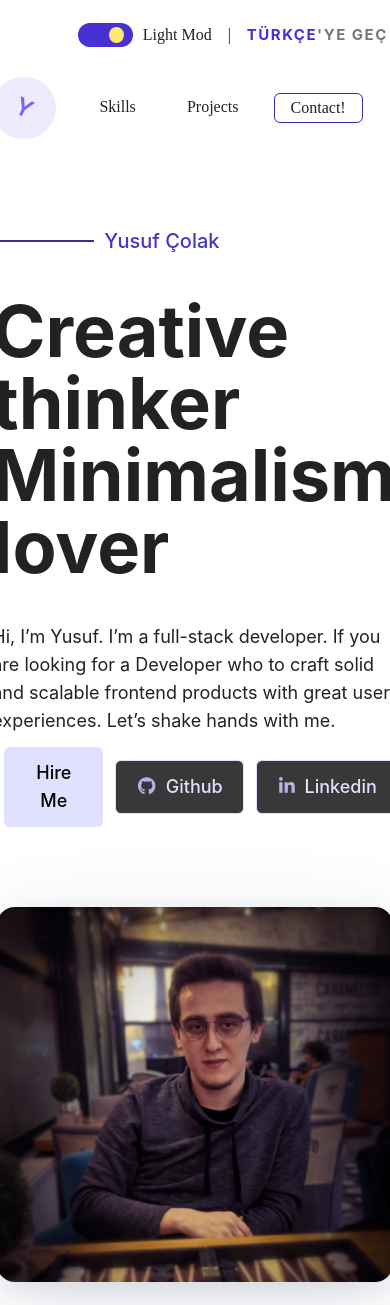
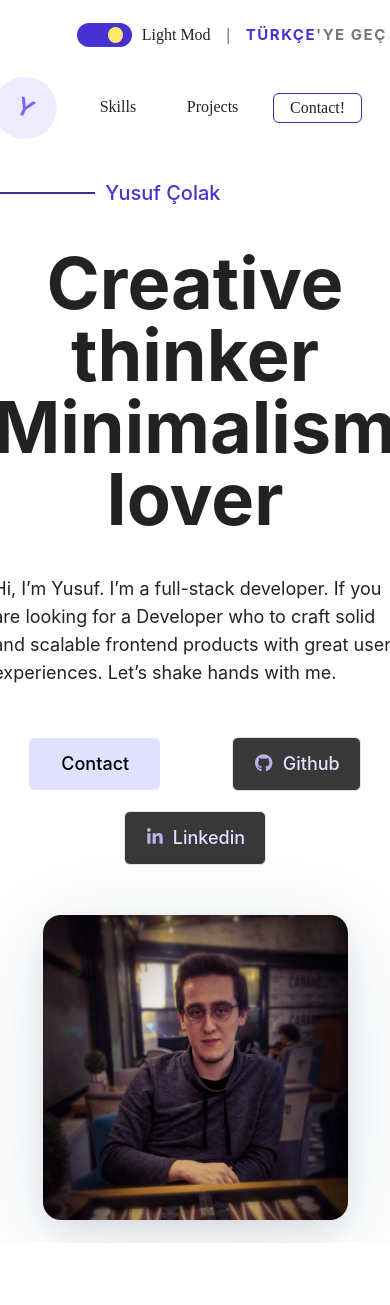
Before and after one commit to trkGates/Kisisel-Web-Sayfam, a React (Create React App) app: page / in a window 390 px wide. After the commit the page ends 1243 px from the top, so only its background shows below. Built offline with nearby package versions, Linux system fonts and the light colour scheme.

Commit message:
Hero finished

```diff
--- a/src/layout/Home.css
+++ b/src/layout/Home.css
@@ -1,4 +1,4 @@
 #MainContainer{
     width: 1170px;
-    margin: 23px 6%;
+    margin: 23px 4%;
 }
--- a/src/pages/CSS/Hero.css
+++ b/src/pages/CSS/Hero.css
@@ -1,37 +1,37 @@
 #HeroMain {
-  margin-top: 88px;
   display: flex;
+  justify-content: space-between;
+  align-items: center;
   flex-wrap: wrap;
+  width: 100%;
+  margin-top: 40px;
 }
 
 #leftSide {
   display: flex;
-  flex-direction: column;
-  flex-basis: calc(
-    100% - 476px
-  ); /* Sol tarafın genişliği, sağ taraftaki fotoğrafın genişliği kadar eksik olmalı */
+  flex-wrap: wrap;
+  width: 60%;
 }
+
 #rightSide {
   display: flex;
   justify-content: center;
-  align-items: flex-start; /* Sağ taraftaki fotoğrafın üstte hizalanması için */
-  flex-basis: 476px; /* Sağ taraftaki fotoğrafın sabit genişliği */
-  margin-top: 40px; /* Sol taraftaki içeriğin üzerinde bir boşluk bırakmak için */
+  align-items: center;
+  flex-wrap: wrap;
+  width: 396px;
 }
-#rightSideBG {
-  display: flex;
-  justify-content: center;
-  align-items: center;
+
+
+
+#rightSideFoto {
+  max-width: 396px;
+  height: 375px;
+  box-shadow: 0px 8px 28px -6px rgba(24, 39, 75, 0.12),
+    0px 18px 88px -4px rgba(24, 39, 75, 0.14);
+  border-radius: 18px;
 }
 .mg40 {
   margin-bottom: 40px;
-}
-#rightSideFoto {
-  max-width: 100%;
-  max-height: 375px;
-  box-shadow: 0px 8px 28px -6px rgba(24, 39, 75, 0.12),
-    0px 18px 88px -4px rgba(24, 39, 75, 0.14);
-  border-radius: 18px;
 }
 #duzCizgi {
   content: "";
@@ -68,8 +68,7 @@
   font-weight: 400;
   font-size: 18px;
   line-height: 28px;
-  max-width: 553px;
-  max-height: 84px;
+
 }
 #sol4 {
   display: flex;
@@ -95,6 +94,7 @@
   background: #e1e1ff;
   color: #000000;
   padding: 12px 32px;
+  width: 131px;
 }
 .sol4-2 {
   display: flex;
@@ -105,7 +105,6 @@
 }
 .sol4-2 p {
   margin-left: 10px;
-
 }
 .sol4-3 {
   display: flex;
@@ -118,3 +117,38 @@
 .sol4-3 p {
   margin-left: 10px;
 }
+
+@media (max-width: 1078px) {
+  #leftSide {
+    width: 100%;
+  }
+
+  #rightSide {
+    display: flex;
+    justify-content: center;
+    align-items: center;
+    flex-wrap: wrap;
+    width: 100%;
+  }
+  #sol2{
+    text-align: center;
+  }
+#sol4{
+width: 100%;
+}
+#sol4Button {
+  width: 100%;
+  justify-content: space-around;
+  flex-wrap: wrap;
+}
+#sol4Button a{
+  margin: 10px 10px;
+}
+}
+
+@media (max-width: 425px) {
+  #rightSideFoto {
+    max-width: 305px;
+    height: 305px;
+  }
+}
--- a/src/pages/Hero.js
+++ b/src/pages/Hero.js
@@ -1,37 +1,77 @@
-import React from "react";
+import React, { useContext, useEffect, useState } from "react";
 import Foto from "../img/Foto.png";
 import { FontAwesomeIcon } from "@fortawesome/react-fontawesome";
 import { faGithub, faLinkedinIn } from "@fortawesome/free-brands-svg-icons";
+import { LanguageVerisi } from "../contexts/LanguageContext";
 
 import "./CSS/Hero.css";
 const Hero = () => {
+  const { language } = useContext(LanguageVerisi);
+
+  const [sol2, setSol2] = useState("");
+  const [sol3, setSol3] = useState("");
+  const [sol4, setSol4] = useState("");
+
+  useEffect(() => {
+    if (language === "tr-TR") {
+      setSol2("Yaratıcı düşünce minimalist yaklaşım");
+      setSol3(
+        "Merhaba, ben Yusuf. Full-stack web geliştiricisiyim. Harika kullanıcı deneyimleri ile sağlam ve ölçeklenebilir önyüz ürünleri üretecek bir Developer arıyorsanız, hadi el sıkışalım."
+      );
+      setSol4("İletişim");
+    } else if (language === "en-US") {
+      setSol2("Creative thinker Minimalism Iover");
+      setSol3(
+        "Hi, I’m Yusuf. I’m a full-stack developer. If you are looking for a Developer who to craft solid and scalable frontend products with great user experiences. Let’s shake hands with me."
+      );
+      setSol4("Contact");
+    }
+  }, [language]);
+
   return (
     <div id="HeroMain">
       <div id="leftSide">
         <div id="sol1" className="mg40">
           <div id="duzCizgi"></div>
-          <div id="HeroName"> Yusuf Çolak </div>
+          <div id="HeroName">
+            <p>Yusuf Çolak</p>
+          </div>
         </div>
         <div id="sol2" className="mg40">
-          Creative thinker Minimalism Iover
+          {sol2}
         </div>
         <div id="sol3" className="mg40">
-          Hi, I’m Yusuf. I’m a full-stack developer. If you are looking for a
-          Developer who to craft solid and scalable frontend products with great
-          user experiences. Let’s shake hands with me.
+          {sol3}
         </div>
 
         <div id="sol4" className="mg40">
           <div id="sol4Button">
-            <button className="sol4-1 buttonSolFont">Hire Me</button>
-            <button className="sol4-2 buttonSolFont">
+            <a
+              className="sol4-1 buttonSolFont"
+              href=""
+              rel="noreferrer"
+              target="_blank"
+            >
+              {sol4}
+            </a>
+            <a
+              className="sol4-2 buttonSolFont"
+              href="https://github.com/trkGates"
+              rel="noreferrer"
+              target="_blank"
+            >
+
               <p>
                 <FontAwesomeIcon icon={faGithub} style={{ color: "#bab2e7" }} />
               </p>
               <p>Github</p>
-
-            </button>
-            <button className="sol4-3 buttonSolFont">
+            </a>
+            <a
+              href="https://www.linkedin.com/in/yusuf-çolak-99a309120/"
+              className="sol4-3 buttonSolFont"
+              rel="noreferrer"
+              target="_blank"
+            >
               <p>
                 <FontAwesomeIcon
                   icon={faLinkedinIn}
@@ -39,15 +79,13 @@ const Hero = () => {
                 />
               </p>
               <p>Linkedin</p>
-            </button>
+            </a>
           </div>
         </div>
       </div>
 
       <div id="rightSide">
-        <div id="rightSideBG">
           <img id="rightSideFoto" src={Foto} alt="Kişisel Foto" />
-        </div>
       </div>
     </div>
   );
--- a/src/pages/navBarPages/CSS/NavBarMenü.css
+++ b/src/pages/navBarPages/CSS/NavBarMenü.css
@@ -132,6 +132,8 @@
 @media (max-width: 425px) {
     #NavMenü2ic{
       width: 85%;
+      justify-content: space-evenly;
+
     }
     .buttonNav{
 
```
Lines whose indentation alone changed are shown as unchanged.
